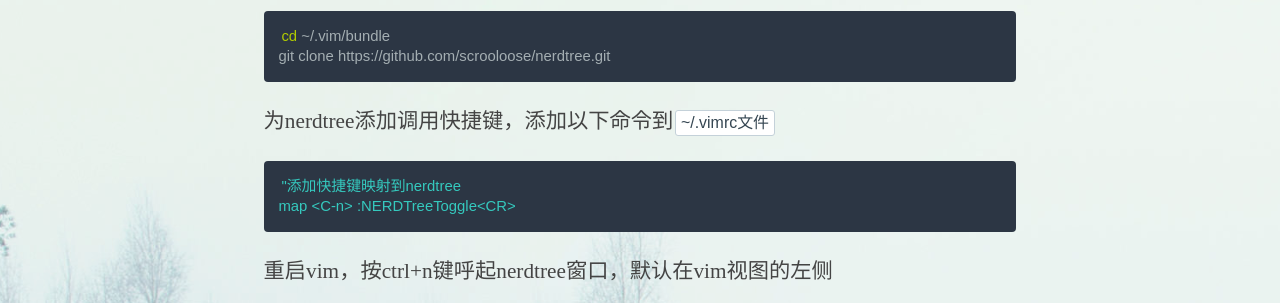
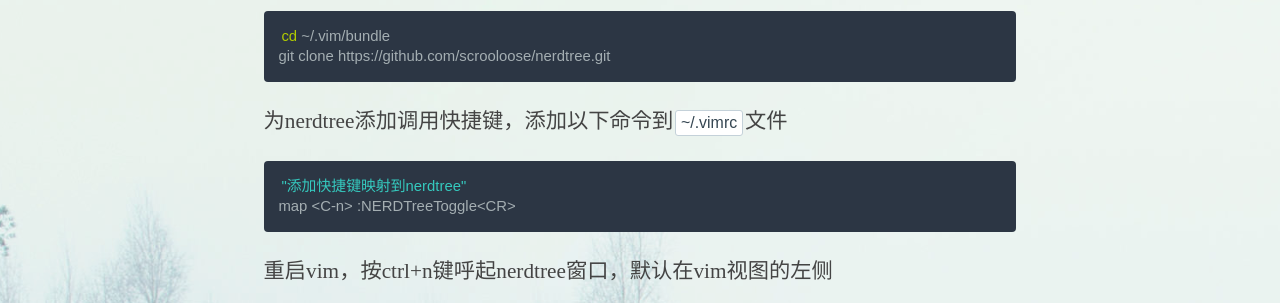
Before and after one commit to siweng/siweng.github.io, a Jekyll site: the page built from _posts/2014-06-21-vim-2-nerdtree.md, in a window 1280 px wide. Shown: the part 1128-1431 px from the top of the page. Built offline with Jekyll 4.4.1, drawn with Linux system fonts in a browser that asks for light colours; nearby versions of some CDN libraries; some web fonts are replaced; Markdown is read by kramdown in place of the engine named in the settings; comment, search, counter and statistics services are not loaded.

Commit message:
auto commit

```diff
--- a/_posts/2014-06-21-vim-2-nerdtree.md
+++ b/_posts/2014-06-21-vim-2-nerdtree.md
@@ -25,9 +25,9 @@ execute pathogen#infect()
 cd ~/.vim/bundle
 git clone https://github.com/scrooloose/nerdtree.git
 {% endhighlight %}
-为nerdtree添加调用快捷键，添加以下命令到`~/.vimrc文件`
+为nerdtree添加调用快捷键，添加以下命令到`~/.vimrc`文件
 {% highlight bash %}
-"添加快捷键映射到nerdtree
+"添加快捷键映射到nerdtree"
 map <C-n> :NERDTreeToggle<CR>
 {% endhighlight %}
 重启vim，按ctrl+n键呼起nerdtree窗口，默认在vim视图的左侧
```
